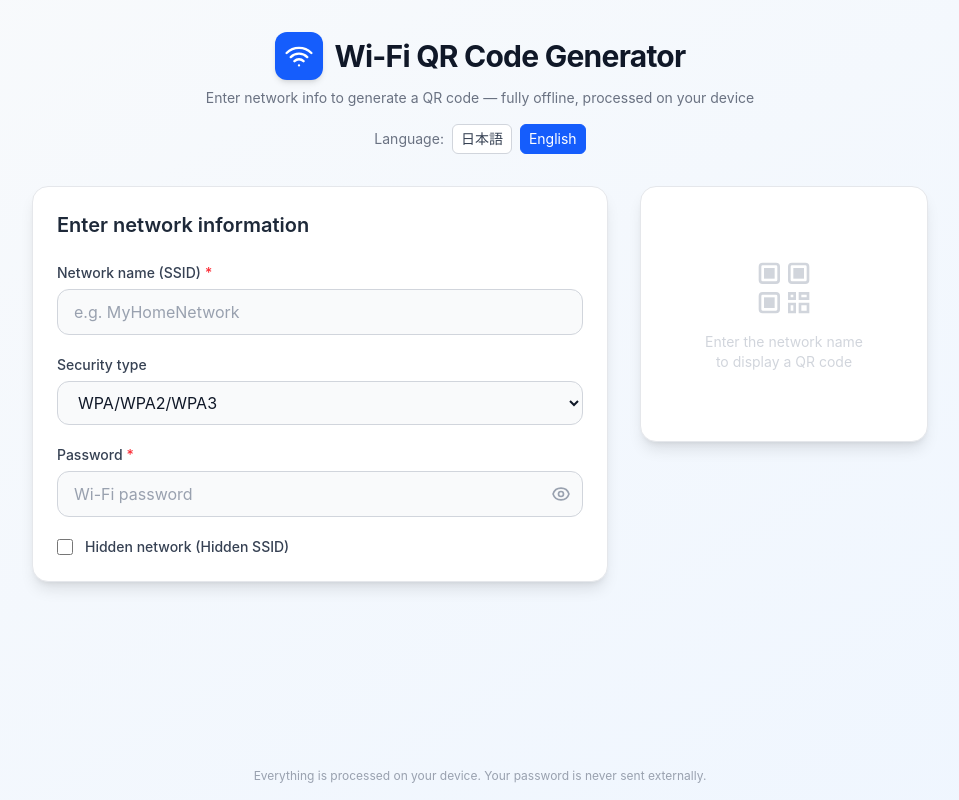
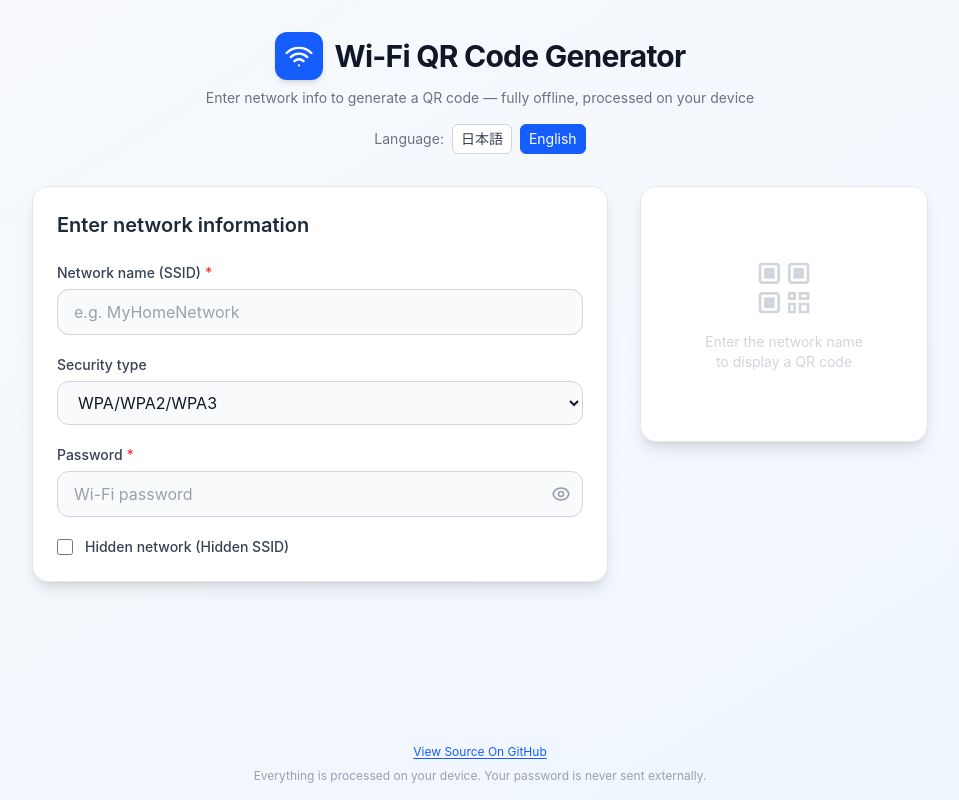
Before and after one commit to Walkmana-25/wifi-qr-generator, a React (Vite) app: page / in a window 1280 px wide. Shown: the whole page, without its empty margins (160-1119 px from the left). Built offline with nearby package versions, Linux system fonts and the light colour scheme.

Commit message:
feat: add View Source On GitHub link in footer
Co-authored-by: Walkmana-25 <50088655+Walkmana-25@users.noreply.github.com>

```diff
--- a/src/App.tsx
+++ b/src/App.tsx
@@ -83,6 +83,14 @@ function App() {
 
       {/* Footer */}
       <footer className="py-4 text-center text-xs text-gray-400 dark:text-gray-600">
+        <a
+          href="https://github.com/Walkmana-25/wifi-qr-generator/issues/new"
+          target="_blank"
+          rel="noopener noreferrer"
+          className="inline-flex items-center text-xs text-blue-600 hover:text-blue-700 dark:text-blue-400 dark:hover:text-blue-300 underline underline-offset-2 mb-2"
+        >
+          {t('app.viewSourceOnGithub')}
+        </a>
         <p>{t('app.footer')}</p>
       </footer>
     </div>
--- a/src/i18n.ts
+++ b/src/i18n.ts
@@ -9,6 +9,7 @@ const resources = {
         subtitle: 'ネットワーク情報を入力してQRコードを生成 — 完全オフライン・デバイス上で処理',
         footer:
           'すべての処理はお使いのデバイス上で完結します。パスワードは外部に送信されません。',
+        viewSourceOnGithub: 'View Source On GitHub',
         languageLabel: '言語',
         languageJa: '日本語',
         languageEn: 'English',
@@ -46,6 +47,7 @@ const resources = {
         subtitle:
           'Enter network info to generate a QR code — fully offline, processed on your device',
         footer: 'Everything is processed on your device. Your password is never sent externally.',
+        viewSourceOnGithub: 'View Source On GitHub',
         languageLabel: 'Language',
         languageJa: '日本語',
         languageEn: 'English',
```
Also changed, not shown: 1 other file (tests, documents, lock files or other folders).
